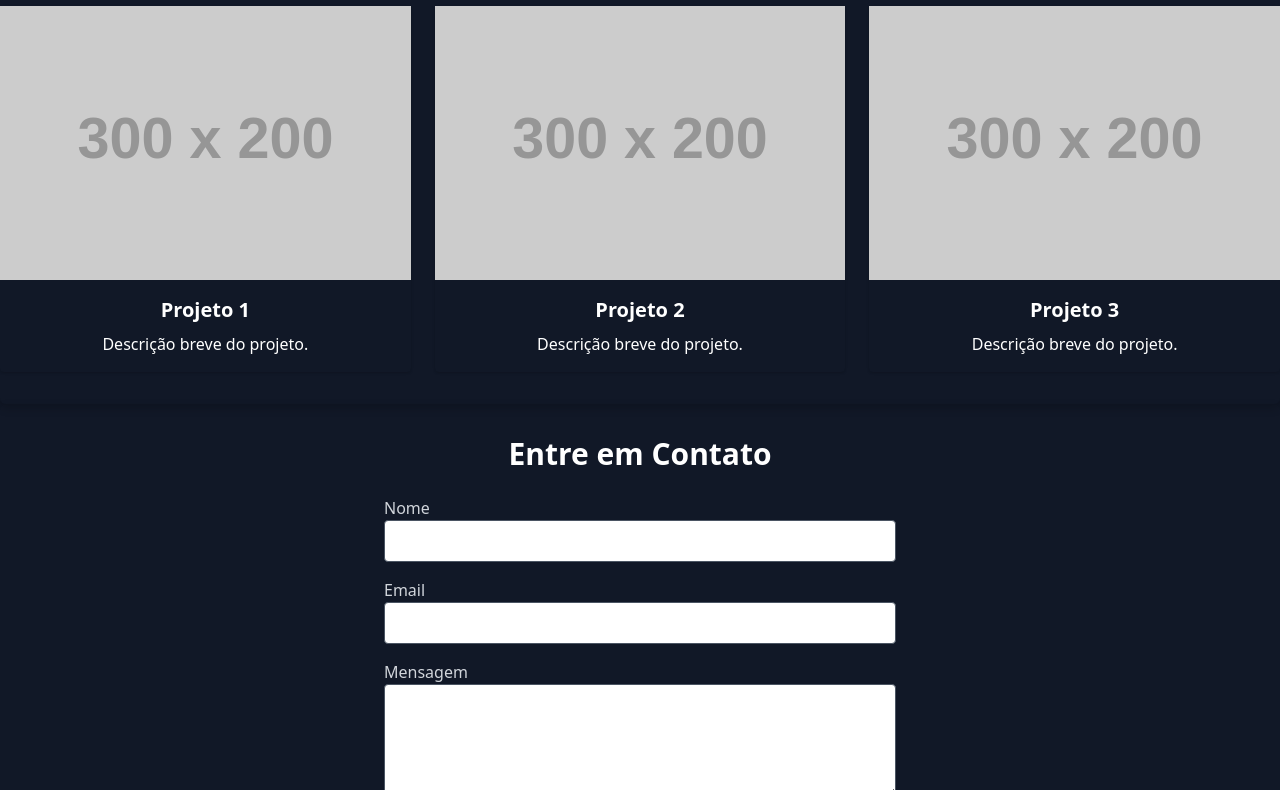
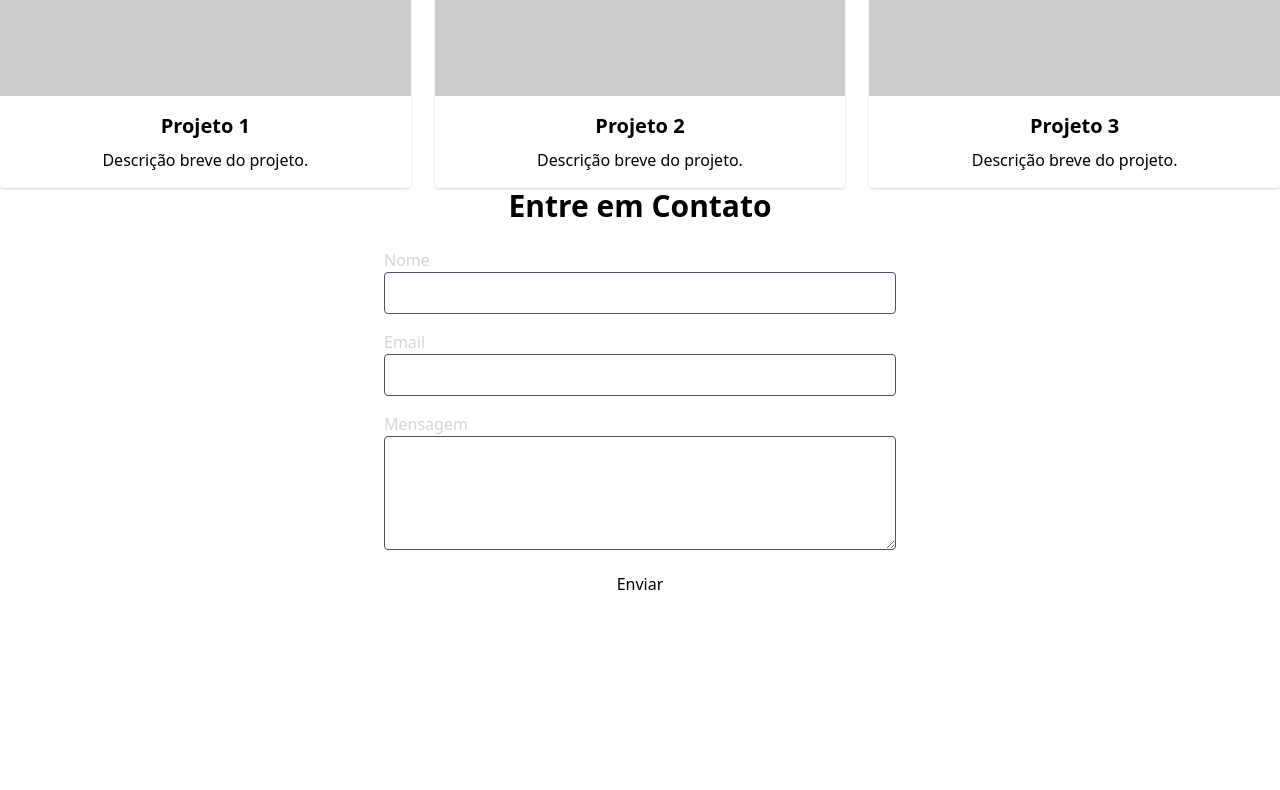
Before and after one commit to Elton-Vieira/eltonvieira.io, a plain HTML site: page index.html in a window 1280 px wide. Shown: the part 746-1536 px from the top of the page. After the commit the page ends 1342 px from the top, so only its background shows below. Drawn offline with nearby package versions, Linux system fonts and the light colour scheme; placeholder pictures from the web are drawn by us.

Commit message:
Update index.html

```diff
--- a/index.html
+++ b/index.html
@@ -5,55 +5,7 @@
     <meta name="viewport" content="width=device-width, initial-scale=1.0">
     <title>Portfolio</title>
     <link href="https://cdnjs.cloudflare.com/ajax/libs/tailwindcss/2.2.19/tailwind.min.css" rel="stylesheet">
-    <style>
-        /* Custom styles */
-        body {
-            background-color: #111827; /* Dark background color */
-            color: #fff; /* White text color */
-        }
-        .btn-primary {
-            background-color: #1f2937;
-            color: #fff;
-            border-radius: 0.375rem;
-            padding: 0.75rem 1.5rem;
-            transition: background-color 0.3s ease, transform 0.2s ease;
-        }
-        .btn-primary:hover {
-            background-color: #374151;
-            transform: translateY(-2px);
-        }
-        .card {
-            transition: transform 0.3s ease, box-shadow 0.3s ease;
-        }
-        .card:hover {
-            transform: scale(1.05);
-            box-shadow: 0 4px 10px rgba(0, 0, 0, 0.2);
-        }
-        /* Shadow for the sections */
-        section {
-            box-shadow: 0 4px 10px rgba(0, 0, 0, 0.2);
-            border-radius: 0.375rem;
-            padding: 2rem 0;
-        }
-        /* Add subtle animation for text */
-        h1, h2 {
-            opacity: 0;
-            transform: translateY(20px);
-            animation: fadeIn 1s forwards;
-        }
-        @keyframes fadeIn {
-            to {
-                opacity: 1;
-                transform: translateY(0);
-            }
-        }
-        h1 {
-            animation-delay: 0.3s;
-        }
-        h2 {
-            animation-delay: 0.5s;
-        }
-    </style>
+
 </head>
 <body class="font-sans antialiased">
 
```
